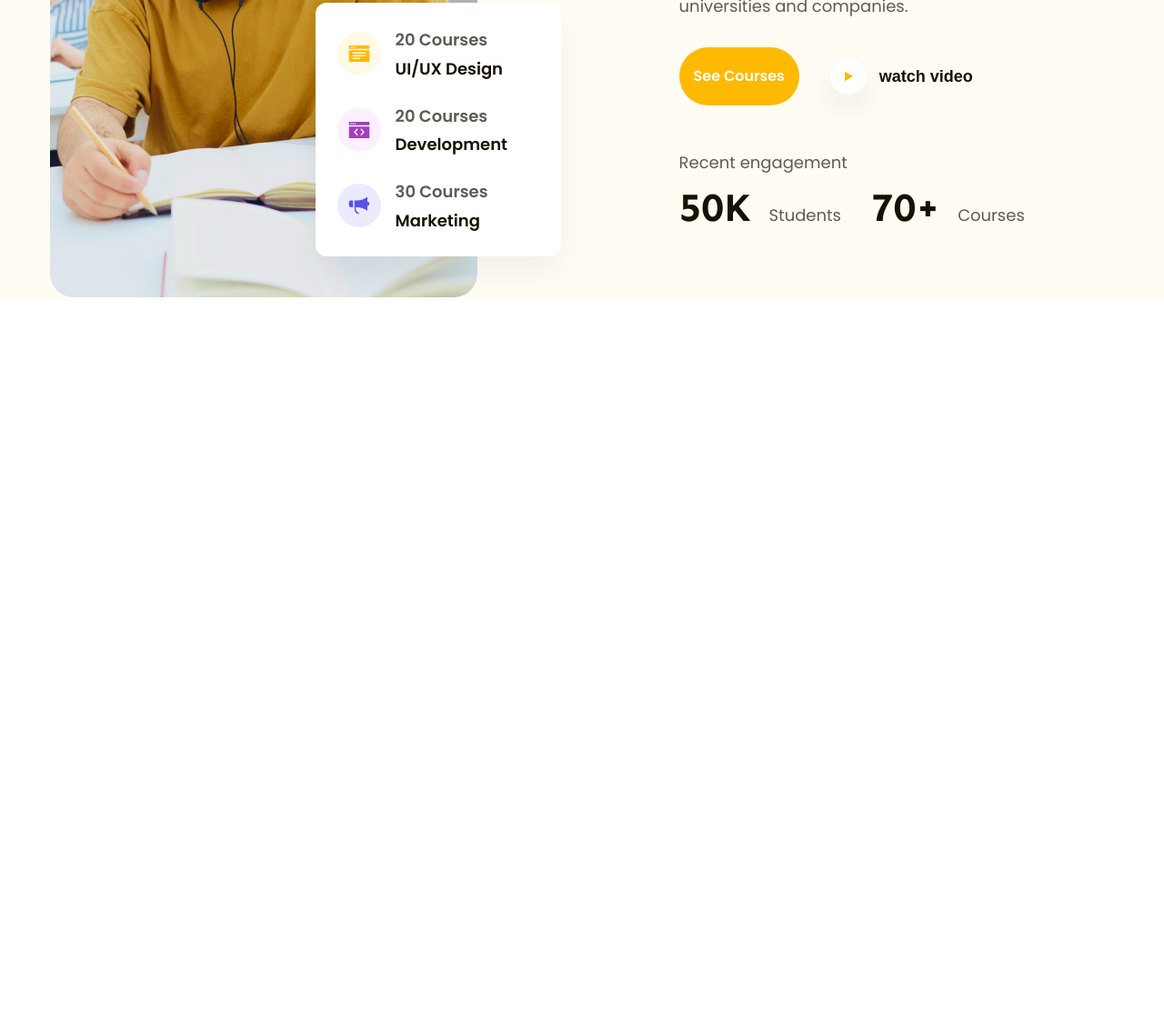
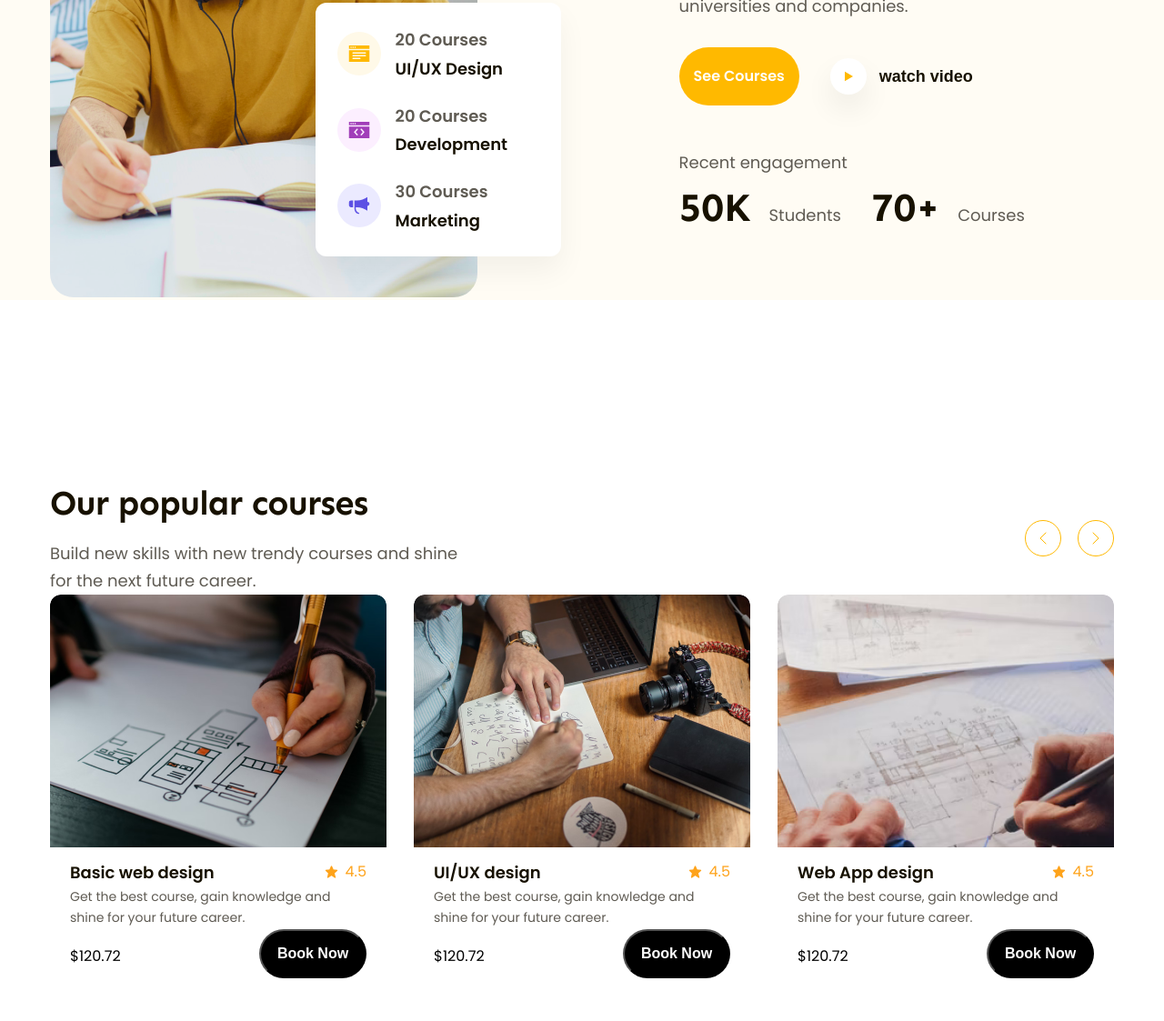
Before and after one commit to Binhnealo/figma-to-html, a plain HTML site: page index.html in a window 1280 px wide. Shown: the part 452-1575 px from the top of the page at 91% size. Before the commit the page ends 800 px from the top, so only its background shows below. Drawn offline with nearby package versions, Linux system fonts and the light colour scheme.

Commit message:
p5 làm phần Popular

```diff
--- a/assets/css/style.css
+++ b/assets/css/style.css
@@ -38,6 +38,14 @@ a {
   max-width: calc(100% - 48px);
   margin-right: auto;
   margin-left: auto;
+}
+.heading-level2{
+color: #171100;
+font-family: var(--font-heading);
+font-size: 3.8rem;
+font-weight: 700;
+  line-height: 1.26;
+  letter-spacing: -0.76px;
 }
 /* Header */
 .header{
@@ -220,3 +228,99 @@ line-height: 1.67;
 .hero .stats{
   margin-top: 8px;
 }
+/* popular */
+.popular{
+  padding: 65px 0;
+  margin-top: 135px;
+}
+.popular-top{
+  display: flex;
+  align-items: center;
+  justify-content: space-between;
+}
+.popular-top .desc{
+  margin-top: 16px;
+  width: 458px;
+  color: #5f5b53;
+  font-size: 1.8rem;
+  line-height: 1.67;
+}
+.controls{
+  display: flex;
+  gap: 18px;
+}
+.popular-top .controls-btn{
+  display: flex;
+  justify-content: center;
+  align-items: center;
+  background-color: transparent;
+  width: 40px;
+  height: 40px;
+  border-radius: 50%;
+  border: 1px solid var(--primary-color);
+  color: var(--primary-color);
+  transition: all 0.5s ease;
+  cursor: pointer;
+
+}
+.popular-top .controls-btn:hover{
+  background-color: #FFB900;
+  color: white;
+}
+/* course list */
+.popular .course-item .thumb{
+  width: 100%;
+  height: 278px;
+  object-fit: cover;
+  border-radius: 12px 12px 0px 0px;
+}
+
+.popular .course-list{
+  display: flex;
+  gap: 30px;
+}
+.course-list .desc{
+  color: #5f5b53;
+  font-size: 1.4rem;
+  line-height: 1.67;
+}
+.course-item{
+  width: 370px;
+  height: 466px;
+}
+.course-item .info{
+  padding: 16px 22px 22px;
+
+}
+.course-item .head{
+  display: flex;
+  justify-content: space-between;
+
+}
+.course-item .rate{
+  display: flex;
+  color: #FEA31B;
+  gap: 5px;
+}
+.course-item .rate .bxs-star{
+  width: 1.8rem;
+  height: 1.8rem;
+}
+.course-item .rate .value{
+  font-size: 1.6rem;
+}
+.course-item .head .title{
+  color: #171100;
+  font-weight: 600;
+  font-size: 1.8rem;
+}
+.course-item .body{
+  margin-top: 6px;
+}
+.course-item .foot{
+  display: flex;
+  justify-content: space-between;
+}
+.course-item .foot .price{
+  margin-top: 22px;
+}
--- a/index.html
+++ b/index.html
@@ -6,6 +6,9 @@
 
     <!-- Reset css -->
     <link rel="stylesheet" href="assets/css/rest.css" />
+    <!-- icon -->
+    <link href='https://unpkg.com/boxicons@2.1.4/css/boxicons.min.css' rel='stylesheet'>
+
     <!-- Embed fonts -->
     <link rel="preconnect" href="https://fonts.googleapis.com" />
     <link rel="preconnect" href="https://fonts.gstatic.com" crossorigin />
@@ -52,6 +55,7 @@
     </header>
     <!-- main -->
     <main>
+      <!-- hero -->
       <div class="hero">
         <div class="main-content">
           <div class="body">
@@ -61,7 +65,8 @@
                 <img
                   src="./assets/img/hero-left.png"
                   alt="Learn without limits and spread knowledge."
-                class="img"/>
+                  class="img"
+                />
               </div>
               <div class="hero-summary">
                 <!-- item1 -->
@@ -117,11 +122,110 @@
                 </button>
               </div>
               <p class="desc desc-recent">Recent engagement</p>
-                <p class="desc stats">
-                  <strong>50K</strong> Students <strong>70+</strong> Courses
-                </p>
+              <p class="desc stats">
+                <strong>50K</strong> Students <strong>70+</strong> Courses
+              </p>
             </div>
           </div>
+        </div>
+      </div>
+      <!-- popular -->
+      <div class="popular">
+        <div class="main-content">
+          <div class="popular-top">
+            <!-- popular left -->
+            <div class="info">
+              <h2 class="heading-level2">Our popular courses</h2>
+              <p class="desc">
+                Build new skills with new trendy courses and shine for the next
+                future career.
+              </p>
+            </div>
+            <!-- popular right -->
+             <div class="controls">
+              <button class="controls-btn">
+                <svg width="8" height="14" viewBox="0 0 8 14" fill="none" xmlns="http://www.w3.org/2000/svg">
+                  <path d="M7 1L1 7L7 13" stroke="currentColor" stroke-linecap="round" stroke-linejoin="round"/>
+                  </svg>
+
+              </button>
+              <button class="controls-btn">
+                <svg width="8" height="14" viewBox="0 0 8 14" fill="none" xmlns="http://www.w3.org/2000/svg">
+                  <path d="M1 1L7 7L1 13" stroke="currentColor" stroke-linecap="round" stroke-linejoin="round"/>
+                  </svg>
+              </button>
+             </div>
+          </div>
+          <!-- course list -->
+           <div class="course-list">
+            <!-- course 1 -->
+            <div class="course-item">
+              <img src="./assets/img/basic-design_web.png" alt="Basic web design"
+              class="thumb">
+              <div class="info">
+                <div class="head">
+                  <h3 class="title">Basic web design</h3>
+                  <div class="rate">
+                    <i class='bx bxs-star' undefined ></i>
+                    <span class="value">4.5</span>
+                  </div>
+                </div>
+                <div class="body">
+                  <p class="desc">
+                    Get the best course, gain knowledge and shine for your future career.
+                  </p>
+                </div>
+                <div class="foot">
+                  <p class="price">$120.72</p>
+                  <button class="btn">Book Now</button>
+                </div>
+              </div>
+            </div>
+            <!-- course 2 -->
+            <div class="course-item">
+              <img src="./assets/img/UIUX design.png" alt="UI/UX design" class="thumb">
+              <div class="info">
+                <div class="head">
+                  <h3 class="title">UI/UX design</h3>
+                  <div class="rate">
+                    <i class='bx bxs-star' undefined ></i>
+                    <span class="value">4.5</span>
+                  </div>
+                </div>
+                <div class="body">
+                  <p class="desc">
+                    Get the best course, gain knowledge and shine for your future career.
+                  </p>
+                </div>
+                <div class="foot">
+                  <p class="price">$120.72</p>
+                  <button class="btn">Book Now</button>
+                </div>
+              </div>
+            </div>
+            <!-- course 3 -->
+            <div class="course-item">
+              <img src="./assets/img/Web App design.png" alt="Web App design" class="thumb">
+              <div class="info">
+                <div class="head">
+                  <h3 class="title">Web App design</h3>
+                  <div class="rate">
+                    <i class='bx bxs-star' undefined ></i>
+                    <span class="value">4.5</span>
+                  </div>
+                </div>
+                <div class="body">
+                  <p class="desc">
+                    Get the best course, gain knowledge and shine for your future career.
+                  </p>
+                </div>
+                <div class="foot">
+                  <p class="price">$120.72</p>
+                  <button class="btn">Book Now</button>
+                </div>
+              </div>
+            </div>
+           </div>
         </div>
       </div>
     </main>
```
Also changed, not shown: assets/img/UIUX design.png (added), assets/img/Web App design.png (added), assets/img/basic-design_web.png (added), assets/img/next.svg (added), assets/img/prev.svg (added), 1 other file.
